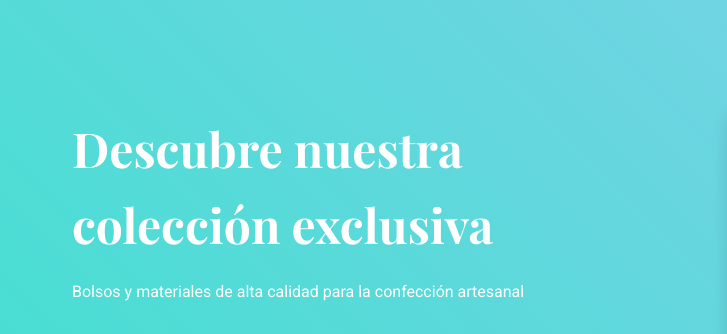
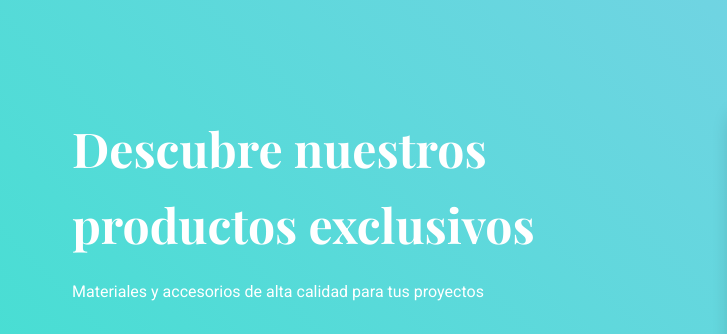
Before and after one commit to creadperu/creadperu.github.io, a plain HTML site: page index.html in a window 1280 px wide. Shown: the part 138-472 px from the top of the page, 0-727 px from the left. Drawn offline with nearby package versions, Linux system fonts and the light colour scheme.

Commit message:
cambio 01.04.2025

```diff
--- a/index.html
+++ b/index.html
@@ -2,7 +2,7 @@
 <head>
   <meta charset="UTF-8">
   <meta name="viewport" content="width=device-width, initial-scale=1.0">
-  <title>Cread - Bolsos & Materiales Artesanales</title>
+  <title>Cread - Materiales & Accesorios</title>
   <link rel="stylesheet" href="style.css">
   <link href="https://fonts.googleapis.com/css2?family=Playfair+Display:wght@400;700&family=Roboto:wght@300;400;700&display=swap" rel="stylesheet">
   <link rel="stylesheet" href="https://cdnjs.cloudflare.com/ajax/libs/font-awesome/6.0.0/css/all.min.css">
@@ -35,8 +35,8 @@
     <section id="hero">
       <div class="hero-content">
         <div class="hero-text">
-          <h1>Descubre nuestra colección exclusiva</h1>
-          <p>Bolsos y materiales de alta calidad para la confección artesanal</p>
+          <h1>Descubre nuestros productos exclusivos</h1>
+          <p>Materiales y accesorios de alta calidad para tus proyectos</p>
           <a href="#catalogo" class="cta-button">Ver Catálogo</a>
         </div>
         <div class="hero-image">
```
